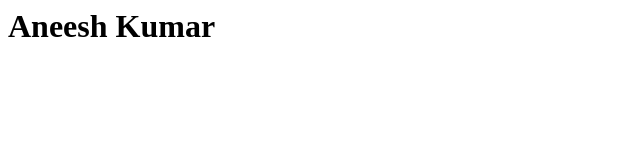
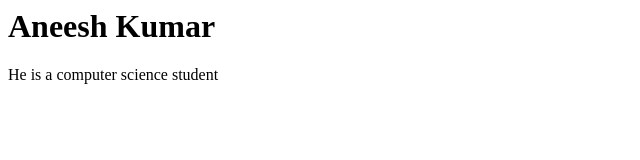
Before and after one commit to aneeshkumar12/gtDemo, a plain HTML site: page index.html in a window 1280 px wide. Shown: the whole page, without its empty margins (0-640 px from the left). Drawn offline with Linux system fonts and the light colour scheme.

Commit message:
2nd commit

```diff
--- a/index.html
+++ b/index.html
@@ -6,5 +6,6 @@
 </head>
 <body>
     <h1>Aneesh Kumar</h1>
+    <p>He is a computer science student</p>
 </body>
 </html>
```
